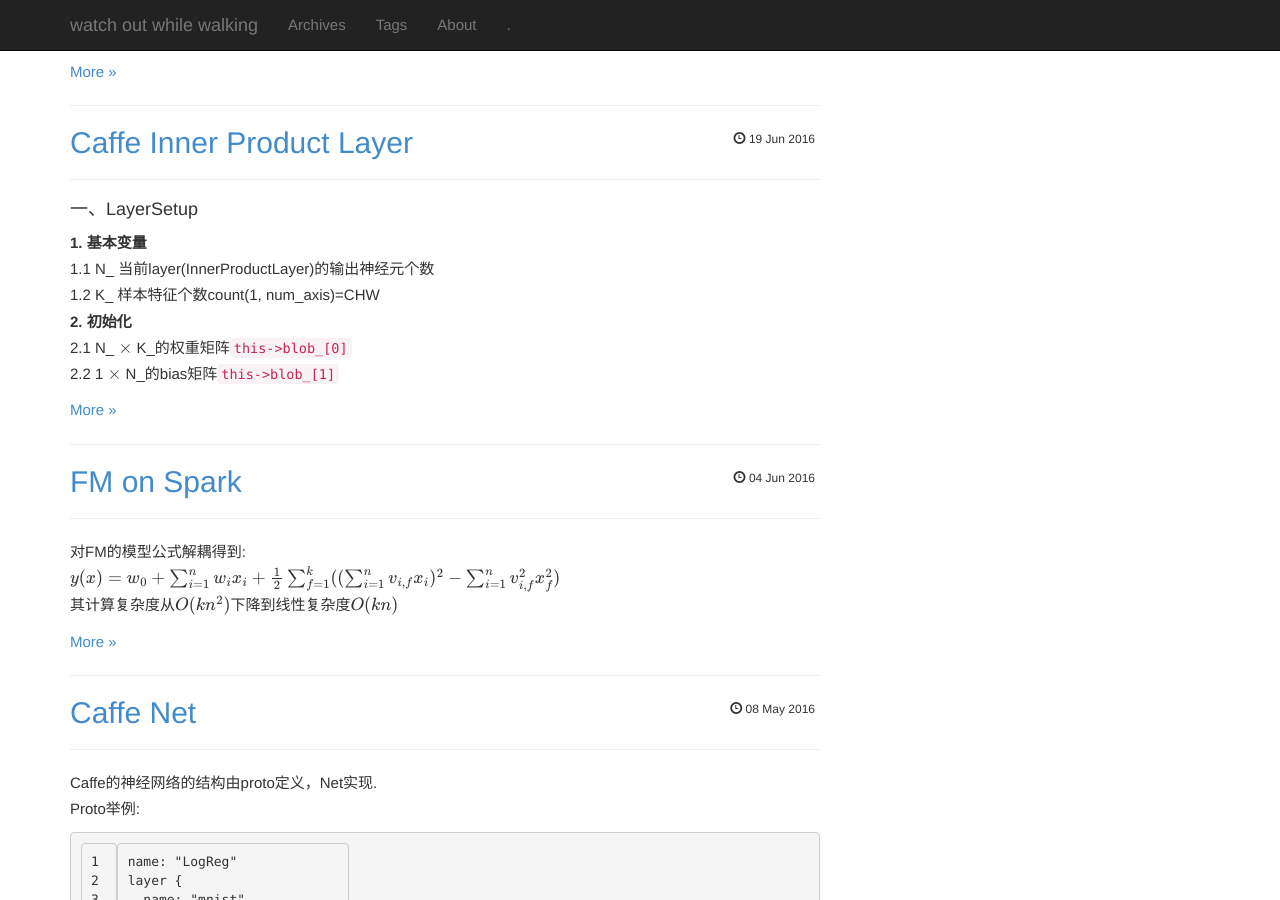
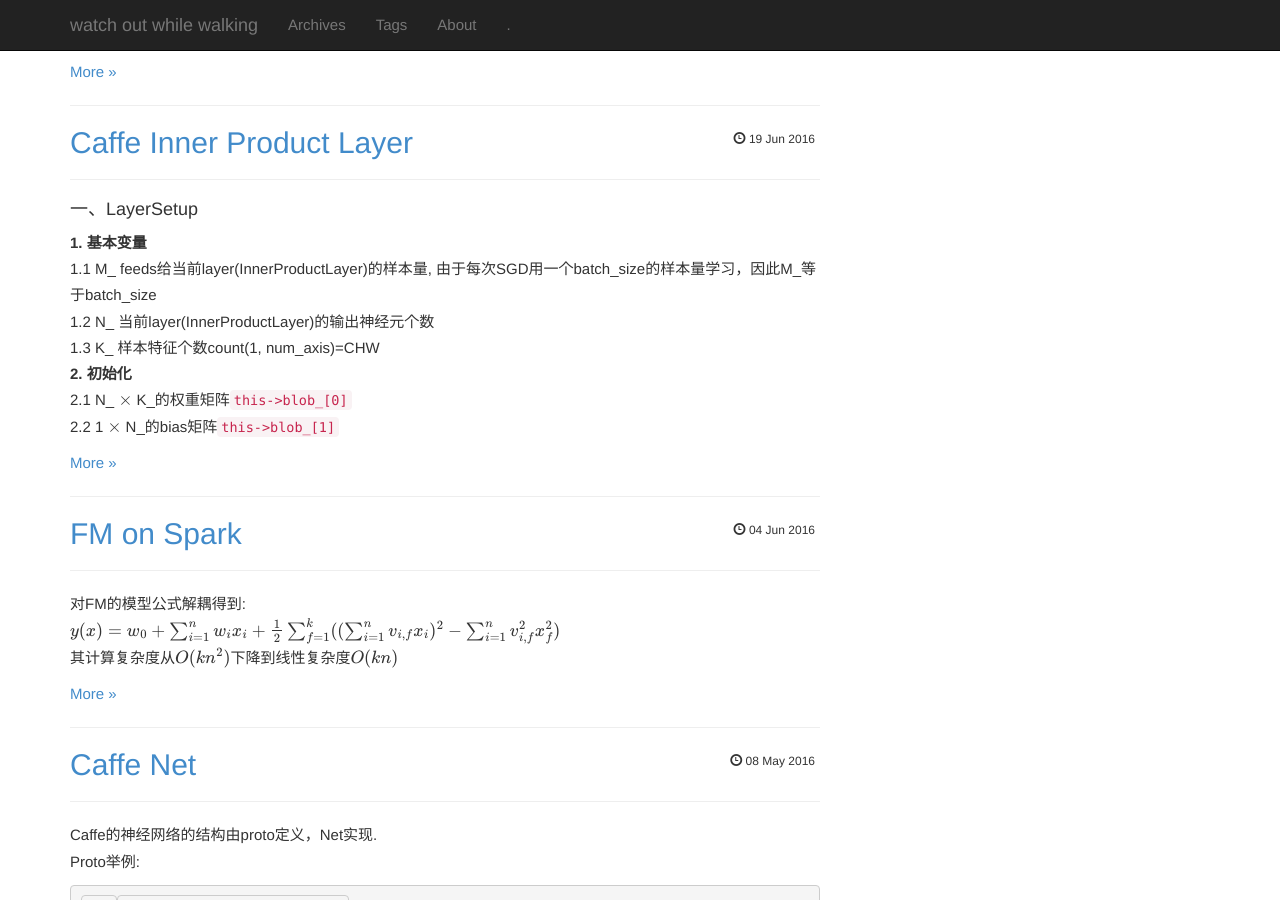
Before and after one commit to kelihoodli/kelihoodli.github.com, a Jekyll site: the page built from index.html, in a window 1280 px wide and 900 px high, scrolled down 404 px. Built offline with Jekyll 4.4.1, drawn with Linux system fonts in a browser that asks for light colours; formulas are drawn with MathJax 3; the list of posts is cut into pages by our own code.

Commit message:
update ip

```diff
--- a/_posts/2016-06-19-caffe-inner-product-layer.markdown
+++ b/_posts/2016-06-19-caffe-inner-product-layer.markdown
@@ -7,16 +7,19 @@
 
 #### 一、LayerSetup
 **1. 基本变量**
-1.1 N_ 当前layer(InnerProductLayer)的输出神经元个数
-1.2 K_ 样本特征个数count(1, num_axis)=CHW
+1.1 M_ feeds给当前layer(InnerProductLayer)的样本量, 由于每次SGD用一个batch_size的样本量学习，因此M_等于batch_size
+1.2 N_ 当前layer(InnerProductLayer)的输出神经元个数
+1.3 K_ 样本特征个数count(1, num_axis)=CHW
 **2. 初始化**
 2.1 N_ $$\times$$ K_的权重矩阵`this->blob_[0]`
 2.2 1 $$\times$$ N_的bias矩阵`this->blob_[1]`
 
-#### 二、Forward_cpu
+#### 二、LayerSetUp
+根据InnerProductLayer的num_output,N_,和样本的特征个数K_, ReShape Weight矩阵(this->blobs_[0])为$$R^{N_\times K_}$$, bias向量(this->blobs_[1])为$$R^{1\times N_}$$， 并调用InnerProductParam中设置的参数初始化Filler初始化Weight和bias.
+#### 三、Forward_cpu
 调用cblas, 实现$$y=wx+b$$
 
-#### 三、Backword_cpu
+#### 四、Backword_cpu
 1. top_diff是error term, $$\delta_i^{l+1}$$, 其推导过程见<sup>[2](http://ufldl.stanford.edu/wiki/index.php/%E5%8F%8D%E5%90%91%E4%BC%A0%E5%AF%BC%E7%AE%97%E6%B3%95)</sup>, 从top[0]->cpu_diff()获取
 2. bottom_data是activation, $$\alpha$$, 从bottom[0]->cpu_data()获取
 3. 关于权重矩阵的partial derivatives存储在this->blobs_[0]->mutable_cpu_diff()
```
